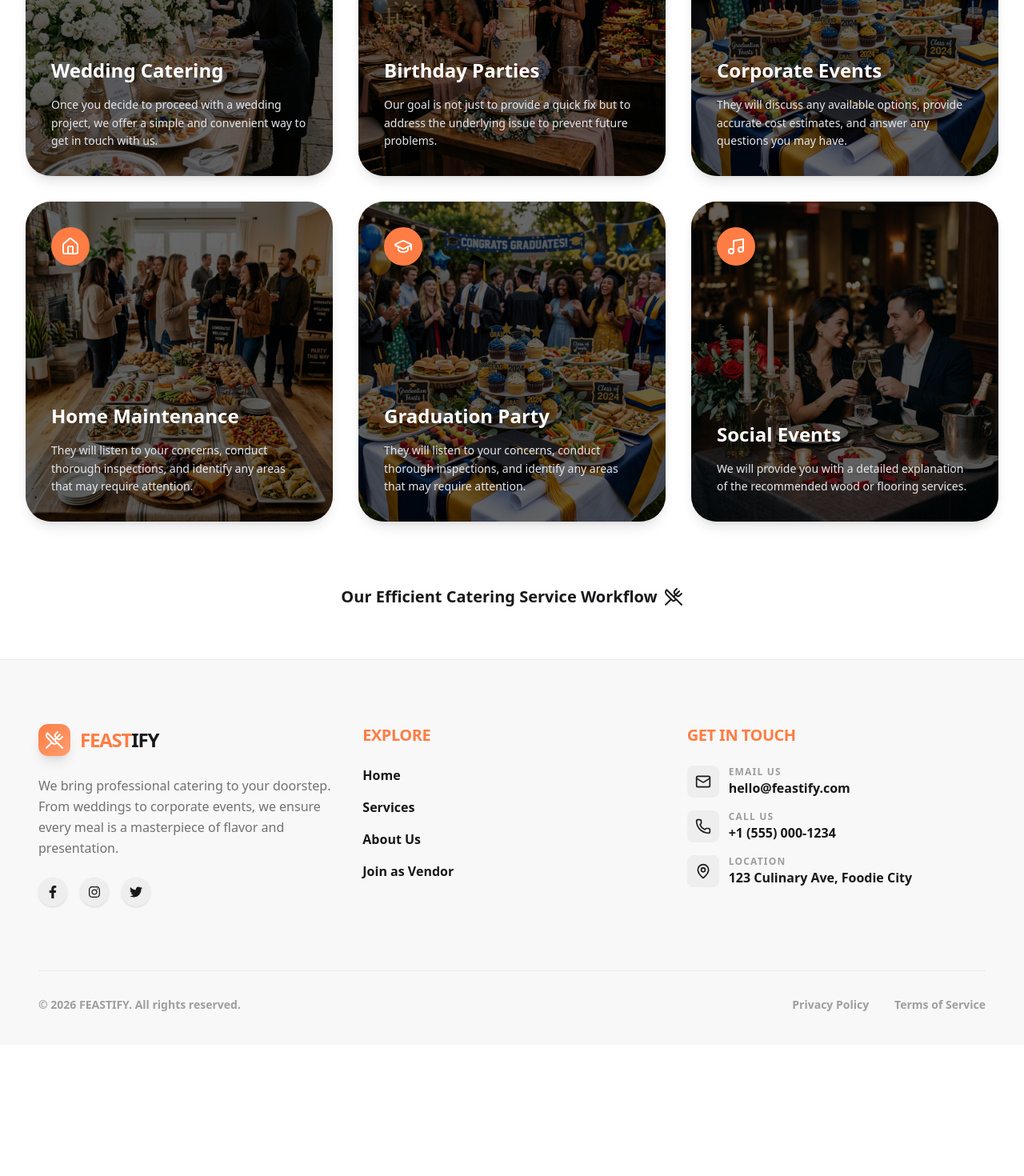
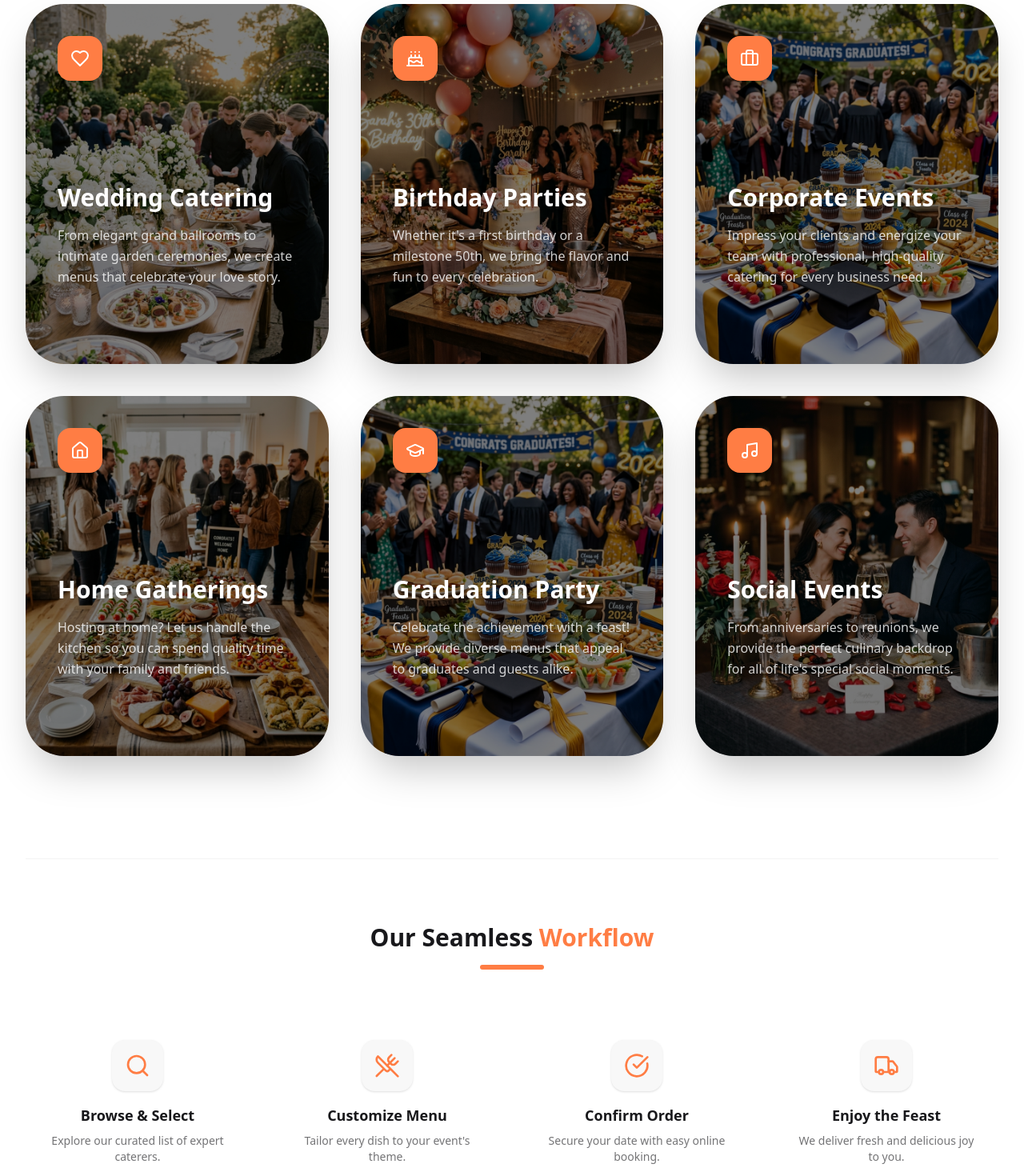
Before and after one commit to adwaithpvk45/Catering_App, a React (Vite) app in the folder frontend/: page /services in a window 1280 px wide. Shown: the part 420-1890 px from the top of the page at 80% size. Before the commit the page ends 1726 px from the top, so only its background shows below. Built offline with nearby package versions, Linux system fonts and the light colour scheme.

Commit message:
feat: add Services page with interactive service grid and workflow section

```diff
--- a/frontend/src/Pages/Services.jsx
+++ b/frontend/src/Pages/Services.jsx
@@ -1,4 +1,5 @@
 import React from 'react';
+import { motion } from 'framer-motion';
 import {
   Heart,
   Cake,
@@ -6,101 +7,172 @@ import {
   Home,
   GraduationCap,
   Music,
-  UtensilsCrossed
+  UtensilsCrossed,
+  ArrowRight,
+  Search,
+  CheckCircle,
+  Truck
 } from 'lucide-react';
 
 const serviceList = [
   {
     title: "Wedding Catering",
-    description: "Once you decide to proceed with a wedding project, we offer a simple and convenient way to get in touch with us.",
+    description: "From elegant grand ballrooms to intimate garden ceremonies, we create menus that celebrate your love story.",
     icon: <Heart className="size-6" />,
     image: "/wedding_service.png"
   },
   {
     title: "Birthday Parties",
-    description: "Our goal is not just to provide a quick fix but to address the underlying issue to prevent future problems.",
+    description: "Whether it's a first birthday or a milestone 50th, we bring the flavor and fun to every celebration.",
     icon: <Cake className="size-6" />,
     image: "/birthday_service.png"
   },
   {
     title: "Corporate Events",
-    description: "They will discuss any available options, provide accurate cost estimates, and answer any questions you may have.",
+    description: "Impress your clients and energize your team with professional, high-quality catering for every business need.",
     icon: <Briefcase className="size-6" />,
     image: "/graduation_service.png"
   },
   {
-    title: "Home Maintenance",
-    description: "They will listen to your concerns, conduct thorough inspections, and identify any areas that may require attention.",
+    title: "Home Gatherings",
+    description: "Hosting at home? Let us handle the kitchen so you can spend quality time with your family and friends.",
     icon: <Home className="size-6" />,
     image: "/housewarming_service.png"
   },
   {
     title: "Graduation Party",
-    description: "They will listen to your concerns, conduct thorough inspections, and identify any areas that may require attention.",
+    description: "Celebrate the achievement with a feast! We provide diverse menus that appeal to graduates and guests alike.",
     icon: <GraduationCap className="size-6" />,
     image: "/graduation_service.png"
   },
   {
     title: "Social Events",
-    description: "We will provide you with a detailed explanation of the recommended wood or flooring services.",
+    description: "From anniversaries to reunions, we provide the perfect culinary backdrop for all of life's special social moments.",
     icon: <Music className="size-6" />,
     image: "/anniversary_service.png"
   }
 ];
 
+const WorkflowStep = ({ icon: Icon, title, description, index }) => (
+  <motion.div
+    initial={{ opacity: 0, y: 20 }}
+    whileInView={{ opacity: 1, y: 0 }}
+    viewport={{ once: true }}
+    transition={{ duration: 0.5, delay: index * 0.1 }}
+    className="flex flex-col items-center text-center p-6"
+  >
+    <div className="size-16 rounded-2xl bg-base-200 flex items-center justify-center text-[#FF7D44] mb-4 shadow-sm group-hover:bg-[#FF7D44] group-hover:text-white transition-colors">
+      <Icon className="size-8" />
+    </div>
+    <h4 className="font-bold text-lg mb-2">{title}</h4>
+    <p className="text-sm text-base-content/60">{description}</p>
+  </motion.div>
+);
+
 function Services() {
   return (
-    <div className="bg-base-100 min-h-screen py-16 px-4 sm:px-6 lg:px-8">
+    <div className="bg-base-100 min-h-screen py-24 px-4 sm:px-6 lg:px-8 transition-colors duration-300">
       <div className="max-w-7xl mx-auto">
+
         {/* Header Section */}
-        <div className="text-center mb-16">
-          <h2 className="text-4xl font-extrabold text-base-content tracking-tight sm:text-5xl">
-            Our Services
-          </h2>
+        <div className="text-center mb-20">
+          <motion.div
+            initial={{ opacity: 0, y: 20 }}
+            animate={{ opacity: 1, y: 0 }}
+            transition={{ duration: 0.6 }}
+          >
+            <span className="text-[#FF7D44] font-black tracking-widest text-sm uppercase mb-4 block">What we offer</span>
+            <h1 className="text-4xl md:text-6xl font-black tracking-tight mb-6">
+              Tailored <span className="text-[#FF7D44]">Catering</span> Solutions
+            </h1>
+            <p className="text-xl text-base-content/60 max-w-3xl mx-auto font-medium leading-relaxed">
+              We provide high-end catering services for every occasion, ensuring that every plate tells a story of quality and passion.
+            </p>
+          </motion.div>
         </div>
 
         {/* Services Grid */}
-        <div className="grid grid-cols-1 gap-8 sm:grid-cols-2 lg:grid-cols-3">
+        <div className="grid grid-cols-1 gap-10 sm:grid-cols-2 lg:grid-cols-3">
           {serviceList.map((service, index) => (
-            <div
+            <motion.div
               key={index}
-              style={{
-                backgroundImage: `url(${service.image})`,
-                backgroundSize: 'cover',
-                backgroundPosition: 'center'
-              }}
-              className="relative group h-[400px] rounded-[2rem] overflow-hidden transition-all duration-500 transform hover:-translate-y-2 shadow-lg cursor-pointer"
+              initial={{ opacity: 0, scale: 0.9 }}
+              whileInView={{ opacity: 1, scale: 1 }}
+              viewport={{ once: true }}
+              transition={{ duration: 0.5, delay: index * 0.1 }}
+              className="relative group h-[450px] rounded-[3rem] overflow-hidden shadow-2xl cursor-pointer"
             >
-              {/* Dynamic Overlay: Switches from Black to Orange on Hover */}
+              {/* Background Image */}
+              <img
+                src={service.image}
+                alt={service.title}
+                className="absolute inset-0 w-full h-full object-cover transition-transform duration-700 group-hover:scale-110"
+              />
+
+              {/* Overlay */}
               <div
-                className="absolute inset-0 bg-black/60 group-hover:bg-[#FF7D44]/90 transition-all duration-500"
+                className="absolute inset-0 bg-black/50 group-hover:bg-[#FF7D44]/90 transition-all duration-500"
               ></div>
 
-              <div className="relative flex flex-col h-full p-8 text-white">
-                {/* Dynamic Icon Circle: Inverts colors on Hover */}
-                <div
-                  className="flex items-center justify-center size-12 rounded-full mb-6 bg-[#FF7D44] text-white group-hover:bg-white group-hover:text-[#FF7D44] transition-all duration-500"
+              <div className="relative flex flex-col h-full p-10 text-white">
+                <motion.div
+                  whileHover={{ rotate: 360 }}
+                  transition={{ duration: 0.5 }}
+                  className="flex items-center justify-center size-14 rounded-2xl mb-6 bg-[#FF7D44] text-white group-hover:bg-white group-hover:text-[#FF7D44] shadow-lg transition-colors duration-500"
                 >
                   {service.icon}
-                </div>
+                </motion.div>
 
-                {/* Content Container (Pushed to bottom) */}
                 <div className="mt-auto">
-                  <h3 className="text-2xl font-bold mb-4">{service.title}</h3>
-                  <p className="text-sm leading-relaxed text-gray-200 group-hover:text-white/95 transition-colors duration-500">
+                  <h3 className="text-3xl font-black mb-4 group-hover:translate-x-2 transition-transform duration-300">
+                    {service.title}
+                  </h3>
+                  <p className="text-base font-medium leading-relaxed text-white/80 group-hover:text-white transition-colors duration-500">
                     {service.description}
                   </p>
+
+                  <div className="mt-8 flex items-center gap-2 opacity-0 group-hover:opacity-100 transition-all duration-500 translate-y-4 group-hover:translate-y-0">
+                    <span className="font-black tracking-tighter">VIEW DETAILS</span>
+                    <ArrowRight className="size-5" />
+                  </div>
                 </div>
               </div>
-            </div>
+            </motion.div>
           ))}
         </div>
 
-        {/* Optional Footer/CTA Section */}
-        <div className="mt-20 text-center">
-          <div className="inline-flex items-center space-x-2 text-base-content font-bold text-xl cursor-pointer hover:text-[#FF7D44] transition-colors">
-            <span>Our Efficient Catering Service Workflow</span>
-            <UtensilsCrossed className="size-6" />
+        {/* Workflow Section */}
+        <div className="mt-32 pt-20 border-t border-base-content/5">
+          <div className="text-center mb-16">
+            <h3 className="text-3xl font-black mb-4">Our Seamless <span className="text-[#FF7D44]">Workflow</span></h3>
+            <div className="h-1.5 w-20 bg-[#FF7D44] mx-auto rounded-full"></div>
+          </div>
+
+          <div className="grid grid-cols-1 md:grid-cols-4 gap-8">
+            <WorkflowStep
+              index={0}
+              icon={Search}
+              title="Browse & Select"
+              description="Explore our curated list of expert caterers."
+            />
+            <WorkflowStep
+              index={1}
+              icon={UtensilsCrossed}
+              title="Customize Menu"
+              description="Tailor every dish to your event's theme."
+            />
+            <WorkflowStep
+              index={2}
+              icon={CheckCircle}
+              title="Confirm Order"
+              description="Secure your date with easy online booking."
+            />
+            <WorkflowStep
+              index={3}
+              icon={Truck}
+              title="Enjoy the Feast"
+              description="We deliver fresh and delicious joy to you."
+            />
           </div>
         </div>
       </div>
```
